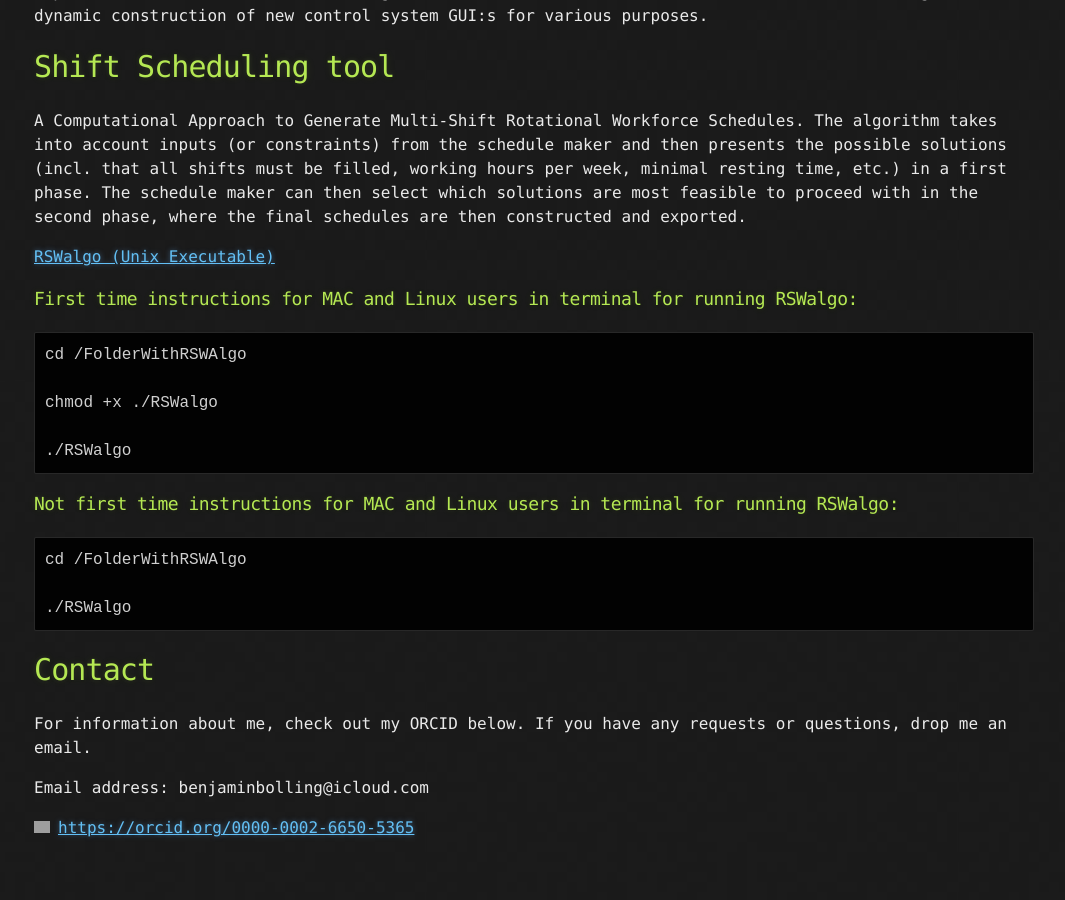
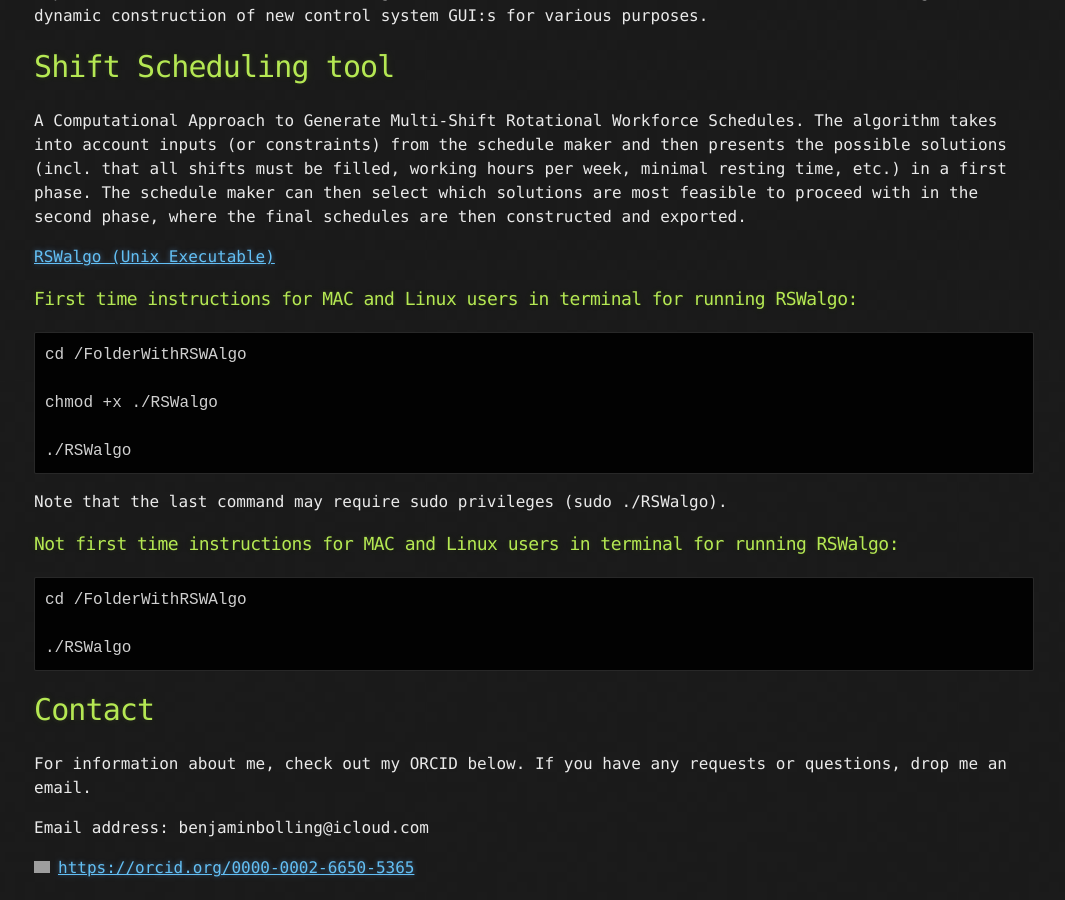
Before and after one commit to benjaminbolling/benjaminbolling.github.io, a Jekyll site: the page built from index.md, in a window 1280 px wide and 900 px high, scrolled down 683 px. Shown: the whole window, without its empty margins (106-1171 px from the left). Built offline with Jekyll 4.4.1, drawn with Linux system fonts in a browser that asks for light colours; our own code applies the rules of GitHub Pages for plain Markdown files; before the commit the page ends 1543 px from its top, so only the background shows below that; grey boxes are pictures that could not be loaded.

Commit message:
Now with working instructions (it seems)

````diff
--- a/index.md
+++ b/index.md
@@ -29,6 +29,7 @@ chmod +x ./RSWalgo
 
 ./RSWalgo
 ```
+Note that the last command may require sudo privileges (sudo ./RSWalgo).
 
 ### Not first time instructions for MAC and Linux users in terminal for running RSWalgo:
 ```
````
